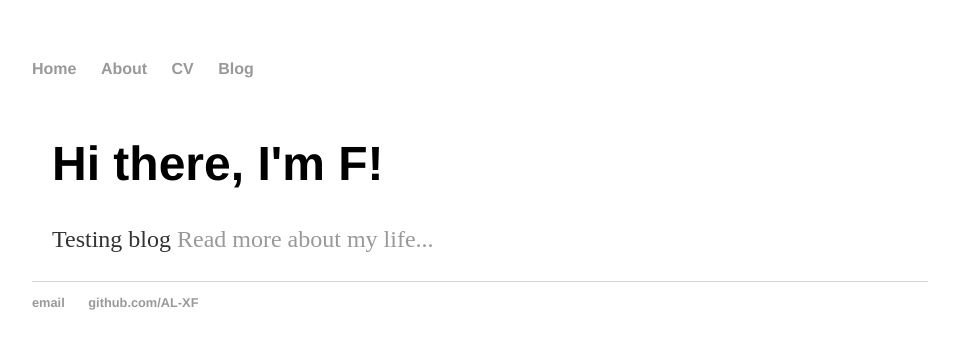
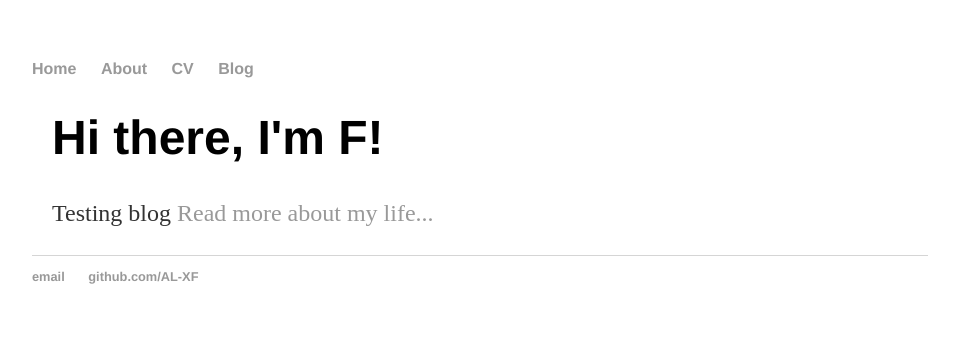
Before and after one commit to AL-XF/AL-XF.github.io, a Jekyll site: the page built from index.html, in a window 1280 px wide. Shown: the top 349 px of the page, without its empty margins (160-1119 px from the left). Built offline with Jekyll 4.4.1, drawn with Linux system fonts in a browser that asks for light colours.

Commit message:
Update style.css

```diff
--- a/css/style.css
+++ b/css/style.css
@@ -5,9 +5,7 @@
 
 .container {
     width:calc(100% - 40px);
-    height:auto;
     margin:0 auto;
-    padding-top:10px;
     position:relative;
 }
 
```
